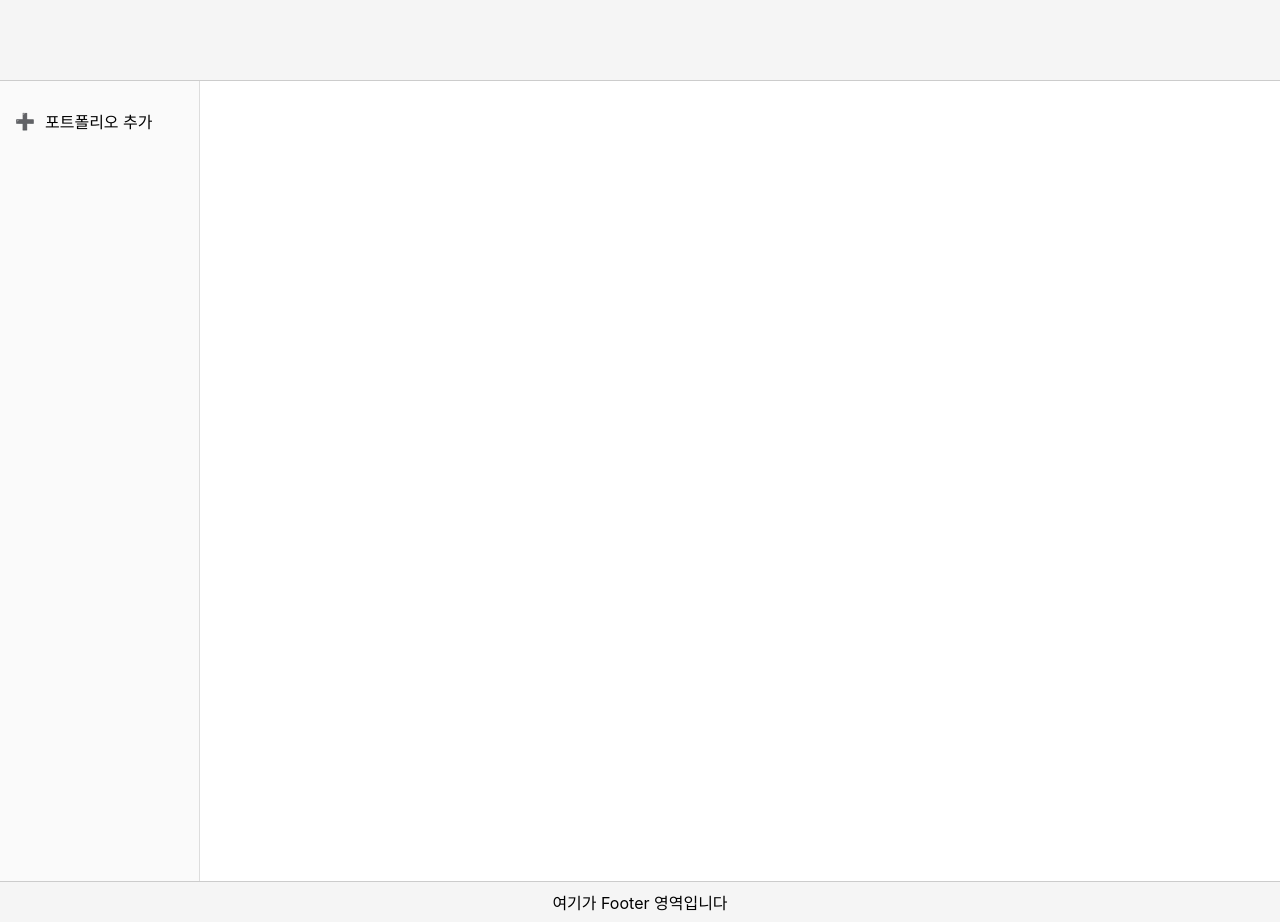
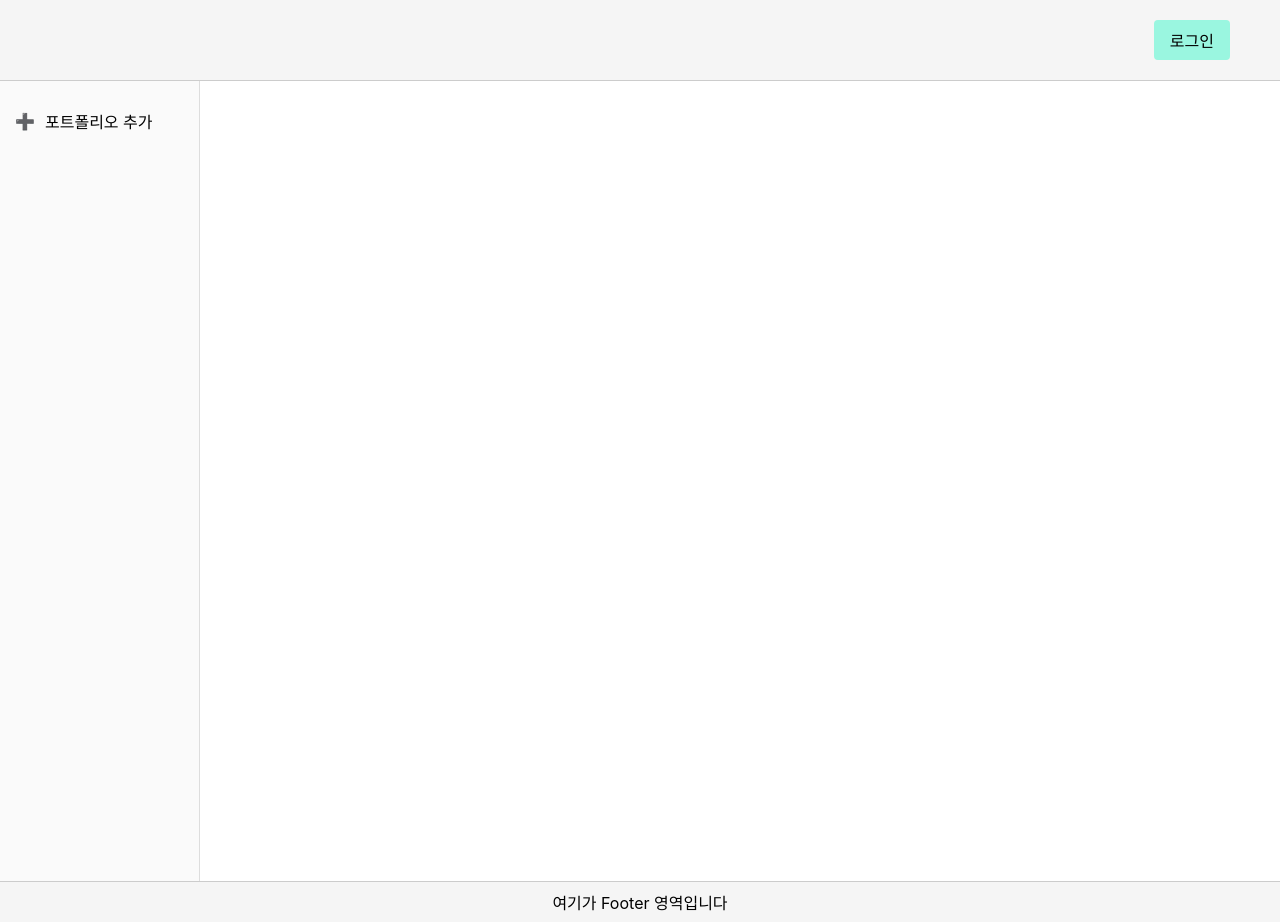
Before and after one commit to mj-song00/PortCoin-Front, a React (Create React App) app: page /portfolio in a window 1280 px wide. Built offline with nearby package versions, Linux system fonts and the light colour scheme.

Commit message:
Feat: login, logout 기능 완료

```diff
--- a/src/App.tsx
+++ b/src/App.tsx
@@ -3,6 +3,7 @@ import { Routes, Route } from "react-router-dom";
 import Login from "./pages/Login";
 import SignUp from "./pages/SignUp";
 import Portfolio from "./pages/Portfolio";
+import Main from "./pages/Main";
 
 function App() {
   return (
@@ -11,6 +12,7 @@ function App() {
         <Route path="/login" element={<Login />} />
         <Route path="/signup" element={<SignUp />} />
         <Route path="/portfolio" element={<Portfolio />} />
+        <Route path="/" element={<Main />} />
       </Routes>
     </div>
   );
--- a/src/components/Header.tsx
+++ b/src/components/Header.tsx
@@ -1,6 +1,38 @@
-import React from "react";
+import React, { useState, useEffect } from "react";
+import { useNavigate } from "react-router-dom";
+import "../css/Main.css";
+import axios from "axios";
 
 const Header: React.FC = () => {
+  const [isLoggedIn, setIsLoggedIn] = useState(false);
+
+  const navigate = useNavigate();
+  const navigateToLogin = () => {
+    navigate("/login");
+  };
+
+  useEffect(() => {
+    const token = localStorage.getItem("accessToken");
+    if (token) {
+      setIsLoggedIn(true);
+    } else {
+      setIsLoggedIn(false);
+    }
+  }, []);
+
+  const handleLogout = async () => {
+    try {
+      await axios.post(
+        "http://localhost:8080/api/v1/users/auth/logout",
+        {},
+        { withCredentials: true }
+      );
+      localStorage.removeItem("accessToken");
+      setIsLoggedIn(false);
+    } catch (e) {
+      console.error("로그아웃 실패", e);
+    }
+  };
   return (
     <header
       style={{
@@ -11,7 +43,19 @@ const Header: React.FC = () => {
         padding: "0 20px",
         backgroundColor: "#f5f5f5",
       }}
-    ></header>
+    >
+      <div className="login-container">
+        {!isLoggedIn ? (
+          <button type="button" className="login-btn" onClick={navigateToLogin}>
+            로그인
+          </button>
+        ) : (
+          <button type="button" className="logout-btn" onClick={handleLogout}>
+            로그아웃
+          </button>
+        )}
+      </div>
+    </header>
   );
 };
 
--- /dev/null
+++ b/src/css/Main.css
@@ -0,0 +1,26 @@
+.login-container {
+  width: 100%; /* 부모 요소가 전체 너비를 차지하게 함 */
+  text-align: right; /* 자식 요소를 오른쪽 정렬 */
+  padding: 20px;
+}
+
+.login-btn {
+  margin-right: 10px;
+  font-size: 1rem;
+  padding: 8px 16px;
+  border: none;
+  background-color: #9af6e0;
+  color: black;
+  border-radius: 4px;
+  cursor: pointer;
+}
+
+.logout-btn {
+  font-size: 1rem;
+  padding: 8px 16px;
+  border: none;
+  background-color: #9af6e0;
+  color: black;
+  border-radius: 4px;
+  cursor: pointer;
+}
--- a/src/index.tsx
+++ b/src/index.tsx
@@ -4,6 +4,7 @@ import "./index.css";
 import App from "./App";
 import reportWebVitals from "./reportWebVitals";
 import { BrowserRouter } from "react-router-dom";
+import { CookiesProvider } from "react-cookie";
 
 const root = ReactDOM.createRoot(
   document.getElementById("root") as HTMLElement
@@ -11,7 +12,9 @@ const root = ReactDOM.createRoot(
 root.render(
   <React.StrictMode>
     <BrowserRouter>
-      <App />
+      <CookiesProvider>
+        <App />
+      </CookiesProvider>
     </BrowserRouter>
   </React.StrictMode>
 );
--- a/src/pages/Login.tsx
+++ b/src/pages/Login.tsx
@@ -26,7 +26,7 @@ const Login: React.FC = () => {
       const accessToken = response.data;
       const tokenOnly = accessToken.replace("Bearer ", "");
       localStorage.setItem("accessToken", tokenOnly);
-      navigate("/main");
+      navigate("/");
     } catch (error) {
       const e = error as AxiosError<ErrorResponse>;
 
--- a/src/pages/Main.tsx
+++ b/src/pages/Main.tsx
@@ -1,7 +1,11 @@
-import React from "react";
+import Header from "../components/Header";
 
 function Main() {
-  return <div></div>;
+  return (
+    <div>
+      <Header />
+    </div>
+  );
 }
 
 export default Main;
```
